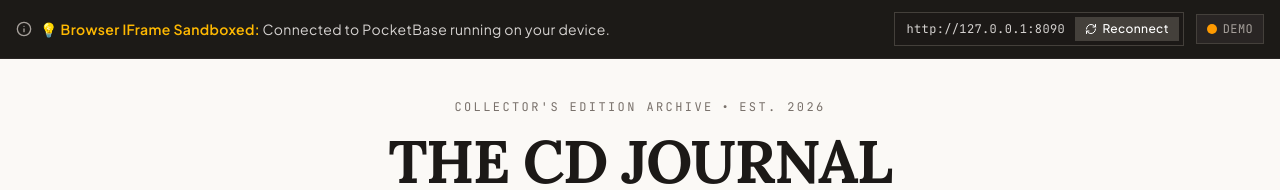
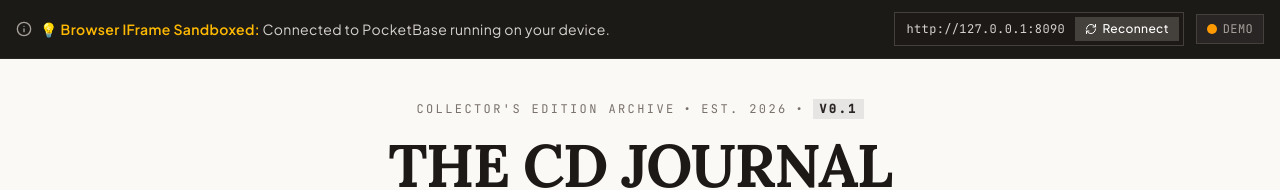
Before and after one commit to zzzaspany/cdcolletion-python, a React (Vite) app: page / in a window 1280 px wide. Shown: the top 190 px of the page. Built offline with nearby package versions, Linux system fonts and the light colour scheme; no server answers.

Commit message:
bump: mark version as 0.1

```diff
--- a/package.json
+++ b/package.json
@@ -1,7 +1,7 @@
 {
   "name": "react-example",
   "private": true,
-  "version": "0.0.0",
+  "version": "0.1.0",
   "type": "module",
   "scripts": {
     "dev": "vite --port=3000 --host=0.0.0.0",
--- a/src/App.tsx
+++ b/src/App.tsx
@@ -467,6 +467,8 @@ export default function App() {
             <span>COLLECTOR'S EDITION ARCHIVE</span>
             <span>•</span>
             <span>EST. 2026</span>
+            <span>•</span>
+            <span className="text-stone-800 font-bold bg-stone-200 px-1.5 py-0.5">V0.1</span>
           </div>
           <div className="flex flex-col items-center gap-1">
             <h1 className="text-4xl md:text-6xl font-serif font-black tracking-tight text-stone-900 uppercase">
```
Also changed, not shown: 1 other file (tests, documents, lock files or other folders).
